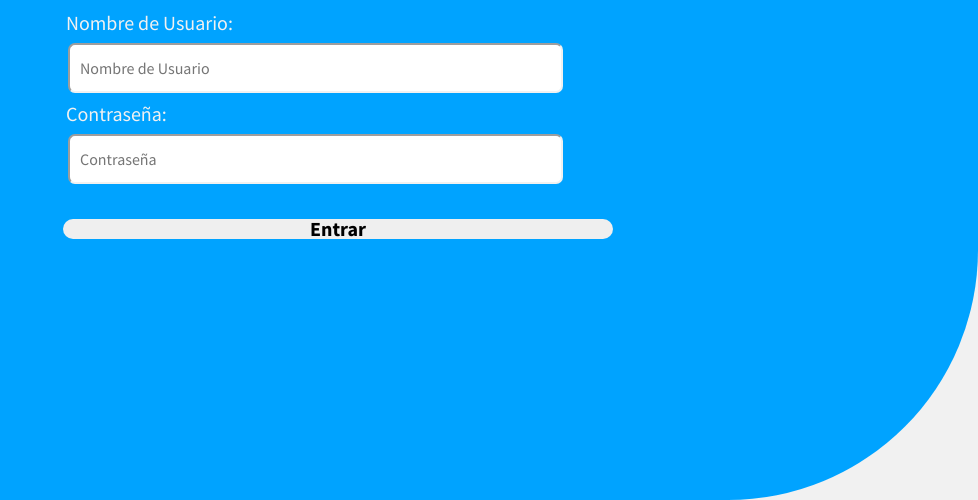
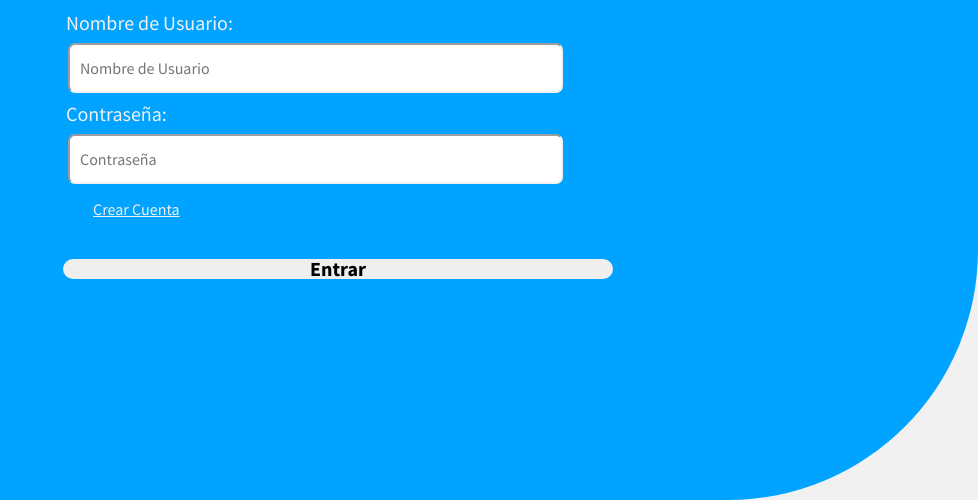
Before and after one commit to Gustavo-Angel-Guevara/watersoft, a plain HTML site: page view/login.html in a window 1280 px wide. Shown: the part 300-800 px from the top of the page, without its empty margins (302-1280 px from the left). Drawn offline with nearby package versions, Linux system fonts and the light colour scheme.

Commit message:
Segundo Commit

```diff
--- a/src/css/estilos.css
+++ b/src/css/estilos.css
@@ -15,7 +15,7 @@ body {
 
 h1,
 label,
-input {
+input{
     margin: 0;
     padding: .3rem;
     color: var(--fondo);
@@ -66,9 +66,6 @@ div {
     padding: 2.5rem;
     display: flex;
     flex-direction: column;
-
-
-
 }
 
 .form input {
@@ -87,7 +84,17 @@ div {
 .caja{
     padding: 1rem;
 }
-
+.icono-usuario{
+    width: 2rem;
+    height: 2rem;
+    padding: .5rem;
+}
+.a{
+    padding: 1rem;
+    color: var(--fondo);
+    display: flex;
+    align-items: center;
+}
 button {
     padding: 1.5rem 9rem;
     border: none;
@@ -98,7 +105,6 @@ button {
     -webkit-box-shadow: 0px 26px 17px -19px rgba(120, 120, 120, 0.8);
     -moz-box-shadow: 0px 26px 17px -19px rgba(120, 120, 120, 0.8);
     box-shadow: 0px 26px 17px -19px rgba(120, 120, 120, 0.8);
-
 }
 
 .boton {
--- a/view/login.html
+++ b/view/login.html
@@ -6,8 +6,8 @@
     <meta http-equiv="X-UA-Compatible" content="IE=edge">
     <meta name="viewport" content="width=device-width, initial-scale=1.0">
     <title>WaterSoft</title>
-    <link rel="stylesheet" href="/src/css/estilos.css">
-    <link rel="stylesheet" href="/src/css/normalize.css">
+    <link rel="stylesheet" href="../src/css/estilos.css">
+    <link rel="stylesheet" href="../src/css/normalize.css">
     <link rel="preconnect" href="https://fonts.googleapis.com">
     <link rel="preconnect" href="https://fonts.gstatic.com" crossorigin>
     <link href="https://fonts.googleapis.com/css2?family=Source+Sans+Pro:wght@400;600;700&display=swap"
@@ -28,7 +28,7 @@
                 <input class="tama-caja caja" type="text" placeholder="Nombre de Usuario" />
                 <label class="etiqueta" for="">Contraseña:</label>
                 <input class="tama-caja caja" type="password" placeholder="Contraseña" />
-
+                <a class="a" href="registro.html"><ion-icon class="icono-usuario" name="person-outline"></ion-icon>Crear Cuenta</a>
                 <button class="boton" type="submit">Entrar</button>
             </form>
         </section>
```
Also changed, not shown: view/registro.html (+2 -2 lines).
